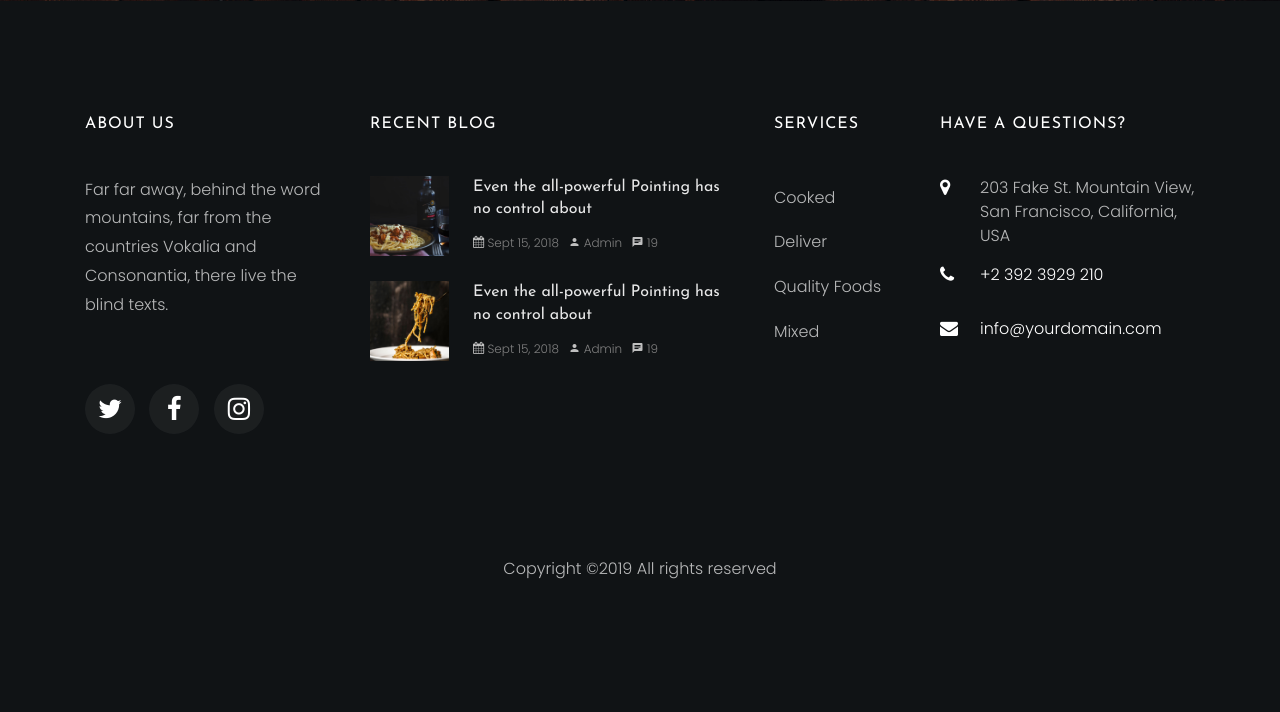
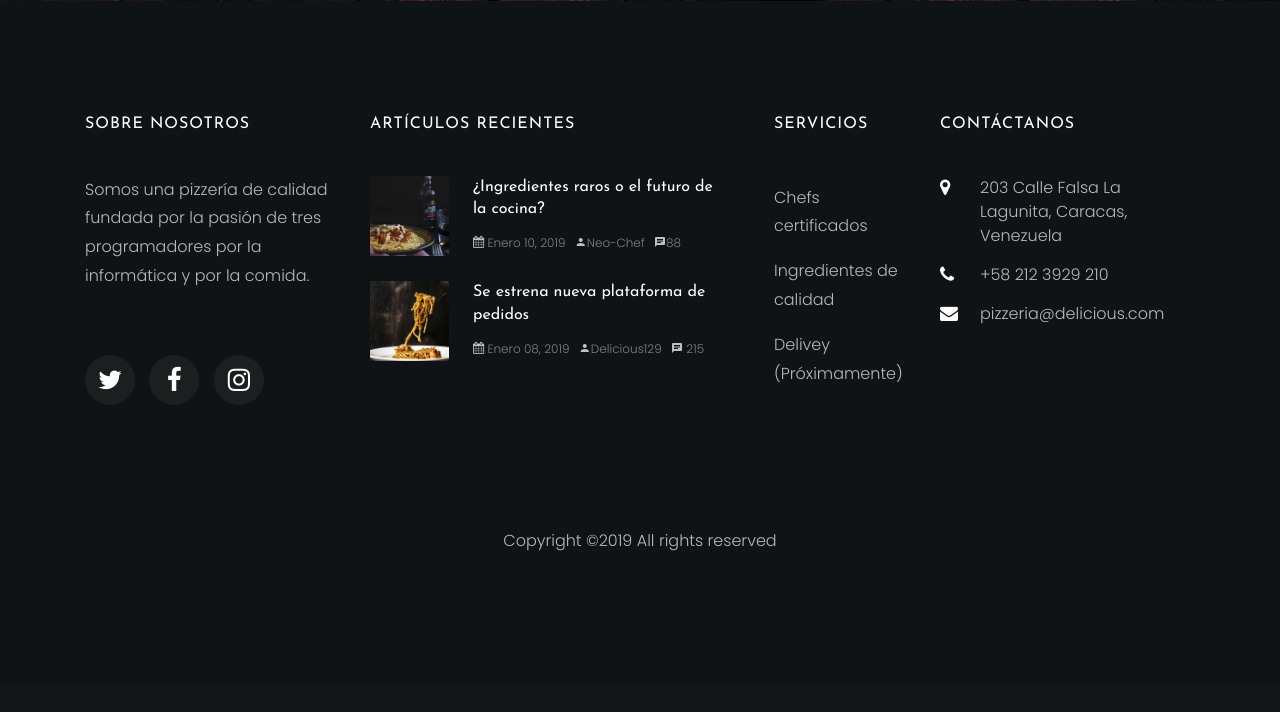
Before and after one commit to Raesdez/pizzeria_ucab, a Django app: page / in a window 1280 px wide. Shown: the part 838-1550 px from the top of the page. After the commit the page ends 1389 px from the top, so only its background shows below. Run offline with Django 3.2, Linux system fonts and the light colour scheme; some libraries are stand-ins or nearby versions; some web fonts are replaced.

Commit message:
Cambios en los templates
-Cambios en la plantilla
-Cambios en el pdf
-Cambios en el recibo

```diff
--- a/pizzeria/templates/plantillas/public.html
+++ b/pizzeria/templates/plantillas/public.html
@@ -60,8 +60,8 @@
         <div class="row mb-5">
           <div class="col-lg-3 col-md-6 mb-5 mb-md-5">
             <div class="ftco-footer-widget mb-4">
-              <h2 class="ftco-heading-2">About Us</h2>
-              <p>Far far away, behind the word mountains, far from the countries Vokalia and Consonantia, there live the blind texts.</p>
+              <h2 class="ftco-heading-2">Sobre nosotros</h2>
+              <p>Somos una pizzería de calidad fundada por la pasión de tres programadores por la informática y por la comida.</p>
               <ul class="ftco-footer-social list-unstyled float-md-left float-lft mt-5">
                 <li class="ftco-animate"><a href="#"><span class="icon-twitter"></span></a></li>
                 <li class="ftco-animate"><a href="#"><span class="icon-facebook"></span></a></li>
@@ -71,26 +71,26 @@
           </div>
           <div class="col-lg-4 col-md-6 mb-5 mb-md-5">
             <div class="ftco-footer-widget mb-4">
-              <h2 class="ftco-heading-2">Recent Blog</h2>
+              <h2 class="ftco-heading-2">Artículos Recientes</h2>
               <div class="block-21 mb-4 d-flex">
                 <a class="blog-img mr-4" style="background-image: url({% static 'images/image_1.jpg' %});"></a>
                 <div class="text">
-                  <h3 class="heading"><a href="#">Even the all-powerful Pointing has no control about</a></h3>
+                  <h3 class="heading">¿Ingredientes raros o el futuro de la cocina?</h3>
                   <div class="meta">
-                    <div><a href="#"><span class="icon-calendar"></span> Sept 15, 2018</a></div>
-                    <div><a href="#"><span class="icon-person"></span> Admin</a></div>
-                    <div><a href="#"><span class="icon-chat"></span> 19</a></div>
+                    <div><span class="icon-calendar"></span> Enero 10, 2019</div>
+                    <div><span class="icon-person"></span>Neo-Chef</div>
+                    <div><span class="icon-chat"></span>88</div>
                   </div>
                 </div>
               </div>
               <div class="block-21 mb-4 d-flex">
                 <a class="blog-img mr-4" style="background-image: url(../static/images/image_2.jpg);"></a>
                 <div class="text">
-                  <h3 class="heading"><a href="#">Even the all-powerful Pointing has no control about</a></h3>
+                  <h3 class="heading">Se estrena nueva plataforma de pedidos</h3>
                   <div class="meta">
-                    <div><a href="#"><span class="icon-calendar"></span> Sept 15, 2018</a></div>
-                    <div><a href="#"><span class="icon-person"></span> Admin</a></div>
-                    <div><a href="#"><span class="icon-chat"></span> 19</a></div>
+                    <div><span class="icon-calendar"></span> Enero 08, 2019</div>
+                    <div><span class="icon-person"></span>Delicious129</div>
+                    <div><span class="icon-chat"></span> 215</div>
                   </div>
                 </div>
               </div>
@@ -98,23 +98,22 @@
           </div>
           <div class="col-lg-2 col-md-6 mb-5 mb-md-5">
              <div class="ftco-footer-widget mb-4 ml-md-4">
-              <h2 class="ftco-heading-2">Services</h2>
+              <h2 class="ftco-heading-2">Servicios</h2>
               <ul class="list-unstyled">
-                <li><a href="#" class="py-2 d-block">Cooked</a></li>
-                <li><a href="#" class="py-2 d-block">Deliver</a></li>
-                <li><a href="#" class="py-2 d-block">Quality Foods</a></li>
-                <li><a href="#" class="py-2 d-block">Mixed</a></li>
+                <li><a href="#" class="py-2 d-block">Chefs certificados</a></li>
+                <li><a href="#" class="py-2 d-block">Ingredientes de calidad</a></li>
+                <li><a href="#" class="py-2 d-block">Delivey (Próximamente)</a></li>
               </ul>
             </div>
           </div>
           <div class="col-lg-3 col-md-6 mb-5 mb-md-5">
             <div class="ftco-footer-widget mb-4">
-            	<h2 class="ftco-heading-2">Have a Questions?</h2>
+              	<h2 class="ftco-heading-2">Contáctanos</h2>
             	<div class="block-23 mb-3">
 	              <ul>
-	                <li><span class="icon icon-map-marker"></span><span class="text">203 Fake St. Mountain View, San Francisco, California, USA</span></li>
-	                <li><a href="#"><span class="icon icon-phone"></span><span class="text">+2 392 3929 210</span></a></li>
-	                <li><a href="#"><span class="icon icon-envelope"></span><span class="text">info@yourdomain.com</span></a></li>
+	                <li><span class="icon icon-map-marker"></span><span class="text">203 Calle Falsa La Lagunita, Caracas, Venezuela</span></li>
+	                <li><span class="icon icon-phone"></span><span class="text">+58 212 3929 210</span></li>
+	                <li><span class="icon icon-envelope"></span><span class="text">pizzeria@delicious.com</span></li>
 	              </ul>
 	            </div>
             </div>
--- a/pizzeria/templates/public/pdf.html
+++ b/pizzeria/templates/public/pdf.html
@@ -4,7 +4,7 @@
 <html lang="es">
   <head>
     <meta charset="utf-8">
-       <title>Sales Report</title>
+       <title>Recibo de compra Pizzería</title>
        <style type="text/css">
            @page {
                size: A4;
@@ -96,7 +96,7 @@
     <tr>
       <td>{{pizza.size}}</td>
       <td>{% for ingredient in pizza.ingredient.all %}
-        <p>{{ingredient}},</p>
+        <p>{{ingredient}}</p>
         {% endfor %}
       </td>
     </tr>
--- a/pizzeria/templates/public/receipt.html
+++ b/pizzeria/templates/public/receipt.html
@@ -47,7 +47,7 @@
   <tr>
     <td>{{pizza.size}}</td>
     <td>{% for ingredient in pizza.ingredient.all %}
-      <p>{{ingredient}},</p>
+      <p>{{ingredient}}</p>
       {% endfor %}
     </td>
   </tr>
```
